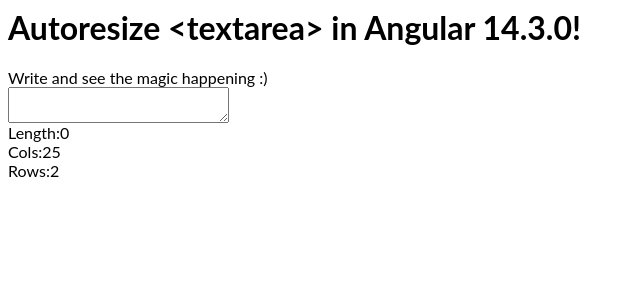
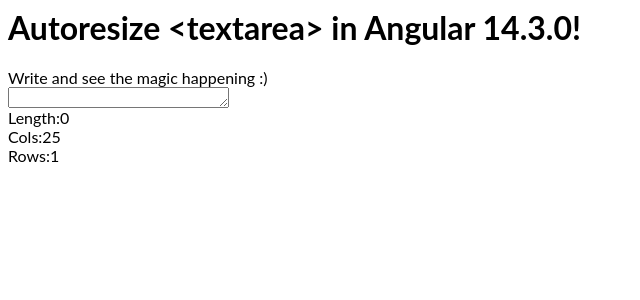
Before and after one commit to thiagolvlsantos/angular-textarea-autoresize, an Angular app: page / in a window 1280 px wide. Shown: the top 300 px of the page, without its empty margins (0-640 px from the left). Built offline with nearby package versions, Linux system fonts and the light colour scheme.

Commit message:
2 files modified

```diff
--- a/src/app/app.component.html
+++ b/src/app/app.component.html
@@ -2,11 +2,11 @@
 <p>
 Write and see the magic happening :)
 <br/>
-<textarea #field (keyup)="up()" [rows]="(field.value.length/size)+2" [cols]="size"></textarea>
+<textarea #field (keyup)="rows(field.value)" [rows]="rows(field.value)" [cols]="size"></textarea>
 <br/>
 Length:{{field.value.length}}
 <br/>
 Cols:{{size}}
 <br/>
-Rows:{{(field.value.length/size)+2}}
+Rows:{{rows(field.value)}}
 </p>
--- a/src/app/app.component.ts
+++ b/src/app/app.component.ts
@@ -9,7 +9,7 @@
   name = 'Autoresize <textarea> in Angular ' + VERSION.full;
   size = 25;
 
-  up() {
-    //nothing
+  rows(str: string) {
+    return Math.ceil(str.length/this.size)+1;
   }
 }
```
